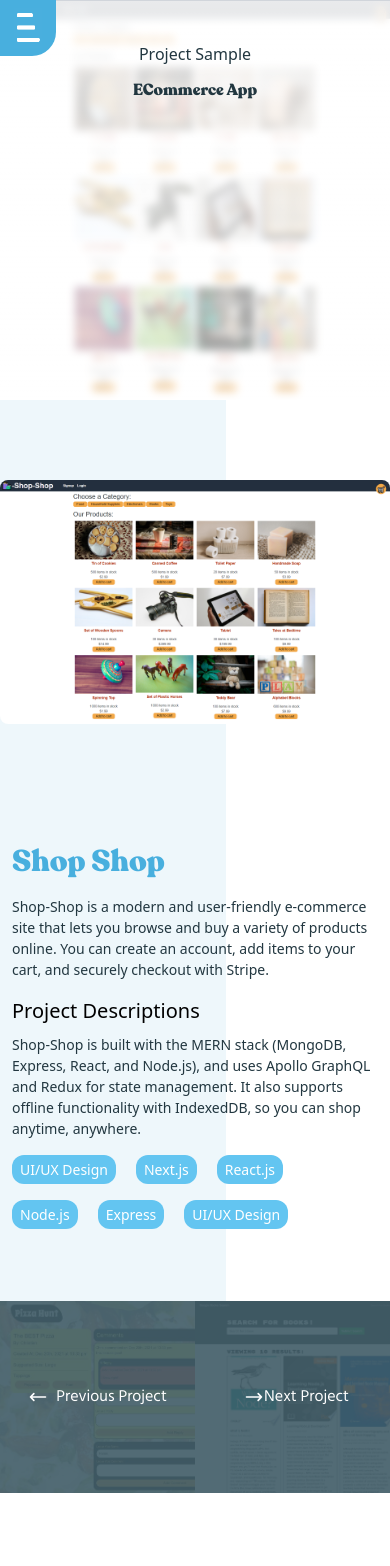
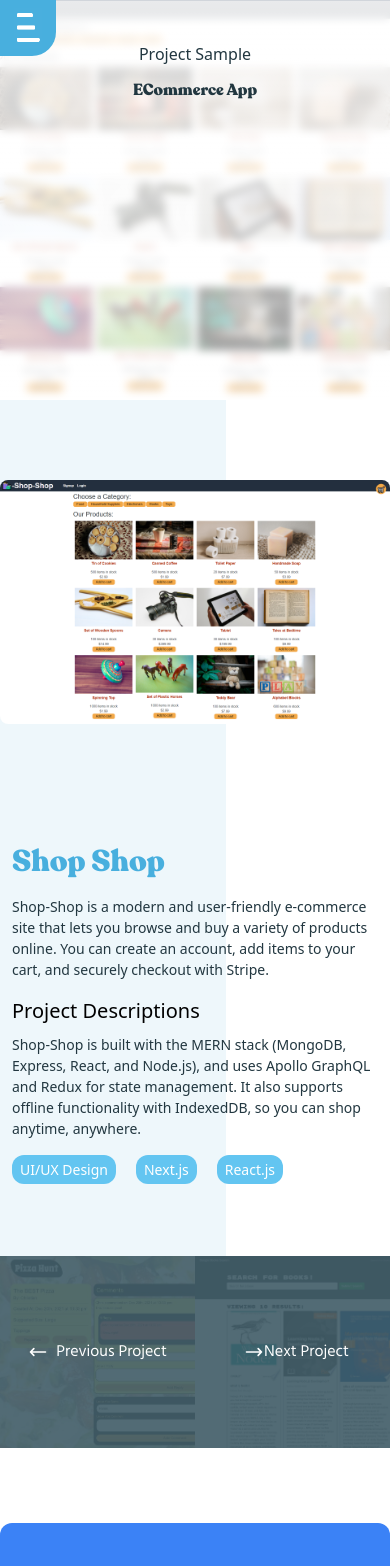
Before and after one commit to beamchristian/ckbeamsoftware, a Next.js app: page /portfoliodetails/0 in a window 390 px wide. Shown: the top 1566 px of the page. Built offline with nearby package versions, Linux system fonts and the light colour scheme.

Commit message:
corrected vslint suggestions

```diff
--- a/app/components/ContactMe/ContactForm.tsx
+++ b/app/components/ContactMe/ContactForm.tsx
@@ -1,6 +1,6 @@
 "use client";
 import React, { ChangeEvent, FormEvent, useState } from "react";
-import { ToastClassName, ToastContainer, toast } from "react-toastify";
+import { toast } from "react-toastify";
 import "react-toastify/dist/ReactToastify.css";
 import { Hind } from "next/font/google";
 import { ContactFormDataType } from "@/Types/Types";
@@ -53,7 +53,7 @@ function ContactForm() {
   const handleSubmit = async (e: FormEvent<HTMLFormElement>) => {
     e.preventDefault(); // Prevent default form submission behavior
     setLoading(true);
-    let data = {
+    const data = {
       ...state,
     };
 
--- a/app/components/Footer/Accordian.tsx
+++ b/app/components/Footer/Accordian.tsx
@@ -48,7 +48,7 @@ function Accordian({ title, content }: AccordianProps) {
         leaveFrom='opacity-100'
         leaveTo='opacity-0'
       >
-        {(ref) => (
+        {() => (
           <div ref={divRef} className='p-4 bg-[#232323]'>
             {content.map((item) => (
               <p key={item} className='py-1 text-gray-400 font-sans'>
--- a/app/components/Footer/Footer.tsx
+++ b/app/components/Footer/Footer.tsx
@@ -4,7 +4,7 @@ import { company, helping, legal, service } from "@/utils/variables";
 
 export default function Footer() {
   const date = new Date();
-  let currentYear = date.getFullYear();
+  const currentYear = date.getFullYear();
 
   return (
     <div id='footer' className='mt-[5px]'>
--- a/app/components/HomeComponent/HomeComponent.tsx
+++ b/app/components/HomeComponent/HomeComponent.tsx
@@ -41,7 +41,7 @@ function HomeComponent() {
                     className={`text-dark-text font-recoletaBlack text-5xl md:text-5xl
                       lg:text-7xl xl:text-7xl mt-5 md:mt-3`}
                   >
-                    I'm Christian
+                    I&apos;m Christian
                   </h1>
                   <h2
                     className={`text-dark-text py-2 font-bold uppercase md:text-xl ${hind.className}`}
--- a/app/contact-me/page.tsx
+++ b/app/contact-me/page.tsx
@@ -2,17 +2,10 @@ import React from "react";
 import { FaLocationDot, FaGithub } from "react-icons/fa6";
 import { FiPhoneCall } from "react-icons/fi";
 import { AiFillMail } from "react-icons/ai";
-import { FaHeadphones } from "react-icons/fa";
-import { Hind } from "next/font/google";
-import { ToastClassName, ToastContainer, toast } from "react-toastify";
+import { ToastContainer } from "react-toastify";
 import "react-toastify/dist/ReactToastify.css";
 import ContactForm from "../components/ContactMe/ContactForm";
 import Link from "next/link";
-
-const hind = Hind({
-  subsets: ["latin"],
-  weight: ["300", "400", "500", "600", "700"],
-});
 
 async function ContactMe() {
   return (
--- a/app/page.tsx
+++ b/app/page.tsx
@@ -2,7 +2,6 @@ import { Hind } from "next/font/google";
 import HomeComponent from "./components/HomeComponent/HomeComponent";
 import MySlider from "./components/SliderCard/MySlider";
 import AboutMe from "./components/AboutMe/AboutMe";
-import Testimonial from "./components/Testimonial/Testimonial";
 import CallToAction from "./components/CallToAction/CallToAction";
 
 const hind = Hind({
@@ -49,8 +48,8 @@ export default async function Home() {
               Explore my latest full-stack web development projects, where I
               leverage cutting-edge technologies like Next.js and TypeScript to
               build seamless user experiences. Staying ahead in this dynamic
-              field is a priority, so I'm constantly exploring new frameworks,
-              tools, and best practices.
+              field is a priority, so I&apos;m constantly exploring new
+              frameworks, tools, and best practices.
             </p>
           </div>
           <div
--- a/app/page/portfolio-details-design/index.tsx
+++ b/app/page/portfolio-details-design/index.tsx
@@ -6,6 +6,8 @@ import Image from "next/image";
 import { useEffect, useState } from "react";
 import Previous from "./previous-svg";
 import Next from "./next-svg";
+// Import Link for client-side navigation
+import Link from "next/link";
 
 const hind = Hind({
   subsets: ["latin"],
@@ -14,55 +16,64 @@ const hind = Hind({
 
 type PortfolioDetailsDesignProps = {
   data: PortfolioDataType;
-  id: string;
+  id: string; // Keep as string, handle conversion inside
   DataArray: PortfolioDataType[];
 };
 
-function index({ id, data, DataArray }: PortfolioDetailsDesignProps) {
-  const router = useRouter();
-  const [next, setNext] = useState(0);
-  const [prev, setPrev] = useState(0);
+// Rename the function to start with an uppercase letter
+function PortfolioDetailsDesign({
+  id,
+  data,
+  DataArray,
+}: PortfolioDetailsDesignProps) {
+  const router = useRouter(); // Hook called inside a valid component now
+  const [nextId, setNextId] = useState(0); // Renamed state variable for clarity
+  const [prevId, setPrevId] = useState(0); // Renamed state variable for clarity
 
   useEffect(() => {
-    const currentId = JSON.parse(id); // Parse the id to a number
+    // Use parseInt for converting string ID from URL param/prop
+    const currentIdNum = parseInt(id, 10);
     const arrayLength = DataArray.length;
 
-    // Set next index
-    if (currentId === arrayLength - 1) {
-      setNext(0); // Wrap around to the first item
-    } else {
-      setNext(currentId + 1);
+    // Basic validation in case parseInt fails or id is somehow invalid
+    if (isNaN(currentIdNum) || arrayLength === 0) {
+      // Handle error case appropriately, maybe redirect or show error message
+      console.error("Invalid ID or empty data array");
+      return;
     }
 
-    // Set prev index
-    if (currentId === 0) {
-      setPrev(arrayLength - 1); // Wrap around to the last item
-    } else {
-      setPrev(currentId - 1);
-    }
-  }, [id, DataArray.length]);
+    // Set next index/ID
+    setNextId((currentIdNum + 1) % arrayLength); // Use modulo for clean wrapping
 
-  function PushToNext() {
-    router.push(`/portfoliodetails/${next}`);
-  }
+    // Set prev index/ID
+    setPrevId((currentIdNum - 1 + arrayLength) % arrayLength); // Use modulo for clean wrapping (handles negative result)
+  }, [id, DataArray.length]); // Dependencies are correct
 
-  function PushToPrev() {
-    router.push(`/portfoliodetails/${prev}`);
-  }
+  // No need for separate PushToNext/Prev functions when using <Link>
+
+  // --- Component Return ---
   return (
     <>
+      {/* Consider if this overlay is needed or if styling can be applied differently */}
       <div className='overlay h-[400px] lg:top-[96px] sm:top-0 z-20 border-t border-gray-300'></div>
-      <div className='relative'>
+
+      {/* --- Header Image Section --- */}
+      <div className='relative h-[400px] lg:mt-24 sm:mt-0'>
+        {" "}
+        {/* Added height to parent for layout="fill" */}
+        {data?.images?.[0] && ( // Check if image exists
           <Image
-          src={data?.images[0]}
-          alt='bg photo'
-          className='h-[400px]  lg:mt-24 sm:mt-0  object-fill'
-          width={0}
-          height={20}
-          sizes='100vw'
-          style={{ width: "100%", backgroundSize: "cover" }}
+            src={data.images[0]}
+            alt={`${data?.title || "Portfolio"} banner`} // More descriptive alt text
+            fill // Use fill layout to cover the parent container
+            style={{ objectFit: "cover" }} // Control how the image covers the area
+            priority // Consider adding priority if this is the LCP image
+            // Removed width/height/sizes as 'fill' handles this
           />
+        )}
       </div>
+
+      {/* --- Title Section --- */}
       <div
         className={`absolute z-30 top-[42px]
                      sm:top-[200px] sm:left-[65px]
@@ -84,6 +95,8 @@ function index({ id, data, DataArray }: PortfolioDetailsDesignProps) {
           </div>
         </div>
       </div>
+
+      {/* --- Main Content Section --- */}
       <div
         className='grid grid-cols-12 relative space-x-0 lg:space-x-8'
         style={{
@@ -91,22 +104,34 @@ function index({ id, data, DataArray }: PortfolioDetailsDesignProps) {
             "linear-gradient(90deg, rgba(238, 247, 251, 1) 58%, rgba(255, 255, 255, 1) 52%)",
         }}
       >
-        <div className='col-span-12 lg:col-span-8 mb-20 scroll lg:px-0 sm:px-0'>
-          {data?.images?.map((item) => (
+        {/* Image Gallery */}
+        <div className='col-span-12 lg:col-span-8 mb-20 lg:px-0 sm:px-0'>
+          {data?.images?.map(
+            (
+              item,
+              index // Use index for key if URLs aren't guaranteed unique AND list is static
+            ) => (
               <div
-              className='flex justify-center lg:justify-end items-center'
-              key={item}
+                className='flex justify-center lg:justify-end items-center mt-20' // Added mt-20 here, removed from img
+                // Use index as key only if image URLs might not be unique *and* the list order doesn't change drastically.
+                // If URLs are unique, key={item} is better.
+                key={index}
               >
-              <img
+                {/* Use next/image for optimized images */}
+                <Image
                   src={item}
-                alt='portfolio photos'
-                height='auto'
+                  alt={`Portfolio image ${index + 1}`} // More specific alt text
+                  height={600} // Provide approximate height/width for layout stability
                   width={800}
-                className='mt-20 rounded-lg'
+                  className='rounded-lg object-contain' // Use object-contain or object-cover as needed
+                  style={{ maxWidth: "100%", height: "auto" }} // Ensure responsiveness
                 />
               </div>
-          ))}
+            )
+          )}
         </div>
+
+        {/* Sidebar Info */}
         <div className='col-span-12 lg:col-span-4 lg:px-0 sm:px-20'>
           <div className='mt-10 sm:mt-24 w-full lg:max-w-[300px] lg:px-1 px-3 sticky top-36 pb-14'>
             <h1 className='text-3xl mb-4 text-[#48AFDE]'>{data?.name}</h1>
@@ -119,78 +144,70 @@ function index({ id, data, DataArray }: PortfolioDetailsDesignProps) {
             <p className='text-[14px] font-sans mb-4 text-dark-text'>
               {data?.des1}
             </p>
+            {/* Tech Stack/Tags */}
             <div className='flex flex-wrap'>
-              <h1
-                className={`mr-5 text-[14px] bg-[#63C5F1] lg:bg-[#EEF7FB]
-                            px-2 py-1 rounded-xl font-sans mb-4 text-white lg:text-[#6A787D]`}
+              {/* Consider mapping these from data if they vary per project */}
+              <span
+                className={`mr-5 text-[14px] bg-[#63C5F1] lg:bg-[#EEF7FB] px-2 py-1 rounded-xl font-sans mb-4 text-white lg:text-[#6A787D]`}
               >
                 UI/UX Design
-              </h1>
-              <h1
-                className={`mr-5 text-[14px] bg-[#63C5F1] lg:bg-[#EEF7FB]
-                            px-2 py-1 rounded-xl font-sans mb-4 text-white lg:text-[#6A787D]`}
+              </span>
+              <span
+                className={`mr-5 text-[14px] bg-[#63C5F1] lg:bg-[#EEF7FB] px-2 py-1 rounded-xl font-sans mb-4 text-white lg:text-[#6A787D]`}
               >
                 Next.js
-              </h1>
-              <h1
-                className={`mr-5 text-[14px] bg-[#63C5F1] lg:bg-[#EEF7FB]
-                            px-2 py-1 rounded-xl font-sans mb-4 text-white lg:text-[#6A787D]`}
+              </span>
+              <span
+                className={`mr-5 text-[14px] bg-[#63C5F1] lg:bg-[#EEF7FB] px-2 py-1 rounded-xl font-sans mb-4 text-white lg:text-[#6A787D]`}
               >
                 React.js
-              </h1>
-              <h1
-                className={`mr-5 text-[14px] bg-[#63C5F1] lg:bg-[#EEF7FB]
-                            px-2 py-1 rounded-xl font-sans mb-4 text-white lg:text-[#6A787D]`}
-              >
-                Node.js
-              </h1>
-              <h1
-                className={`mr-5 text-[14px] bg-[#63C5F1] lg:bg-[#EEF7FB]
-                            px-2 py-1 rounded-xl font-sans mb-4 text-white lg:text-[#6A787D]`}
-              >
-                Express
-              </h1>
-              <h1
-                className={`mr-5 text-[14px] bg-[#63C5F1] lg:bg-[#EEF7FB]
-                            px-2 py-1 rounded-xl font-sans mb-4 text-white lg:text-[#6A787D]`}
-              >
-                UI/UX Design
-              </h1>
+              </span>
+              {/* ... other tags ... use <span> or <div> instead of <h1> for tags */}
             </div>
           </div>
         </div>
       </div>
+
+      {/* --- Navigation Section --- */}
       <div className='relative flex bg-accent-color h-48 text-white'>
-        <div
+        {/* Previous Link */}
+        <Link // Use Link component
+          href={`/portfoliodetails/${prevId}`}
           className={`group w-1/2 flex items-center justify-center bg-cover ${hind.className}`}
-          style={{ backgroundImage: `url(${DataArray[prev]?.images[0]})` }}
+          style={{ backgroundImage: `url(${DataArray[prevId]?.images?.[0]})` }}
+          aria-label={`Previous project: ${DataArray[prevId]?.title || ""}`} // Accessibility
         >
-          <a
-            onClick={PushToPrev}
-            className={`flex justify-center group:hover:bg-dark-text
+          <div // Inner div for background overlay and hover effect
+            className={`flex justify-center items-center group-hover:bg-dark-text
                         cursor-pointer transition-colors duration-300
-                        bg-[#405B66] bg-opacity-90 items-center
+                        bg-[#405B66] bg-opacity-90
                         w-full h-full`}
           >
             <Previous />
             Previous Project
-          </a>
           </div>
-        <div
-          className={`group w-1/2 flex items-center justify-center bg-cover  ${hind.className}`}
-          style={{ backgroundImage: `url(${DataArray[next]?.images[0]})` }}
+        </Link>
+
+        {/* Next Link */}
+        <Link // Use Link component
+          href={`/portfoliodetails/${nextId}`}
+          className={`group w-1/2 flex items-center justify-center bg-cover ${hind.className}`}
+          style={{ backgroundImage: `url(${DataArray[nextId]?.images?.[0]})` }}
+          aria-label={`Next project: ${DataArray[nextId]?.title || ""}`} // Accessibility
         >
-          <a
-            className='flex justify-center group:hover:bg-dark-text cursor-pointer transition-colors duration-300 bg-[#405B66]  bg-opacity-90 items-center w-full h-full'
-            onClick={PushToNext}
+          <div // Inner div for background overlay and hover effect
+            className='flex justify-center items-center group-hover:bg-dark-text
+                        cursor-pointer transition-colors duration-300
+                        bg-[#405B66] bg-opacity-90
+                        w-full h-full'
           >
             <Next />
             Next Project
-          </a>
           </div>
+        </Link>
       </div>
     </>
   );
 }
 
-export default index;
+export default PortfolioDetailsDesign;
```
Also changed, not shown: app/components/Header/DiagonalDrawer.tsx (+13 -13 lines), app/components/Header/Header.tsx (+5 -2 lines), app/components/SliderCard/SliderCard.tsx (+6 -1 lines), app/portfoliodetails/[id]/page.tsx (+0 -8 lines), .eslintrc.json. Lines whose indentation alone changed are shown as unchanged.
